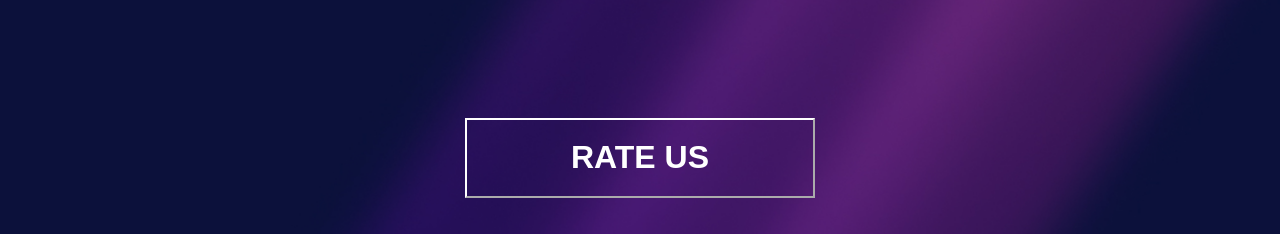
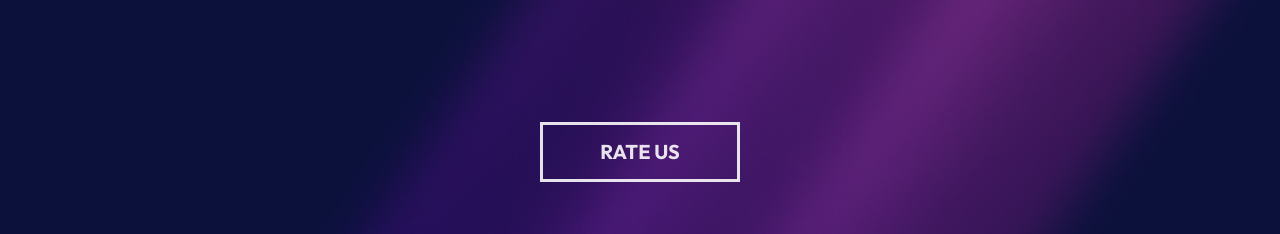
Before and after one commit to Pietrek1989/fs-nov22-buildweek-1, a plain HTML site: page result.html in a window 1280 px wide. Shown: the part 566-800 px from the top of the page. Drawn offline with Linux system fonts and the light colour scheme.

Commit message:
Synchronized button styling

```diff
--- a/benchmark.js
+++ b/benchmark.js
@@ -130,7 +130,7 @@ function show() {
     quizSpace.append(answerDiv);
   }
   let button = document.createElement("button");
-  button.innerText = "Next";
+  button.innerText = "NEXT";
   button.setAttribute("id", "next-button");
   quizSpace.append(button);
   button.addEventListener("click", hide);
--- a/feedback.css
+++ b/feedback.css
@@ -57,19 +57,22 @@ hr{
   position: relative;
   width: 100%;
 }
-button{
-  background-color: #75fbfd;
-  height: 100px;
-  width: 350px;
-  margin-top: 3em;
-  font-weight: bold;
-  text-align: center;
-  font-size: 2em;
+button {
+  margin: 20px;
+  background-color: #01ffff;
+  width: 200px;
+  height: 60px;
+  font-size: 20px;
   border: none;
-  place-items: center;
-  margin-bottom: 50px;
+  box-shadow: 5px 5px 65px 1px rgba(1, 255, 255, 1);
+  font-family: 'Outfit', sans-serif;
+  font-weight: 800;
+}
+
+button:hover {
   cursor: pointer;
-  box-shadow: 0 0 1em 0 #75fbfd;
+  box-shadow: 5px 5px 65px 10px rgba(1, 255, 255, 1);
+
 }
 
 a{
--- a/result.css
+++ b/result.css
@@ -96,17 +96,28 @@ span {
   letter-spacing: 0.05em;
 }
 #button {
-  height: 80px;
-  width: 350px;
-  margin-top: 3em;
-  font-weight: bold;
   text-align: center;
-  font-size: 2em;
-  place-items: center;
+  margin-top: 100px;
+  background-color: rgb(71, 25, 109, 0);
+  border: solid rgba(255, 255, 255, 0.884) 3px;
+  color: rgba(255, 255, 255, 0.884);
+
+
+
+
+
+  margin-bottom: 50px;
+  width: 200px;
+  height: 60px;
+  font-family: inherit;
+  font-size: 20px;
+  font-weight: 800;
+
+}
+#button:hover {
+  border: solid #f66abe 3px;
+  color: #f66abe;
   cursor: pointer;
-  border-color: white;
-  background: transparent;
-  color: white;
 }
 
 .circle-svg {
```
Also changed, not shown: benchmark.css (+11 -5 lines).
